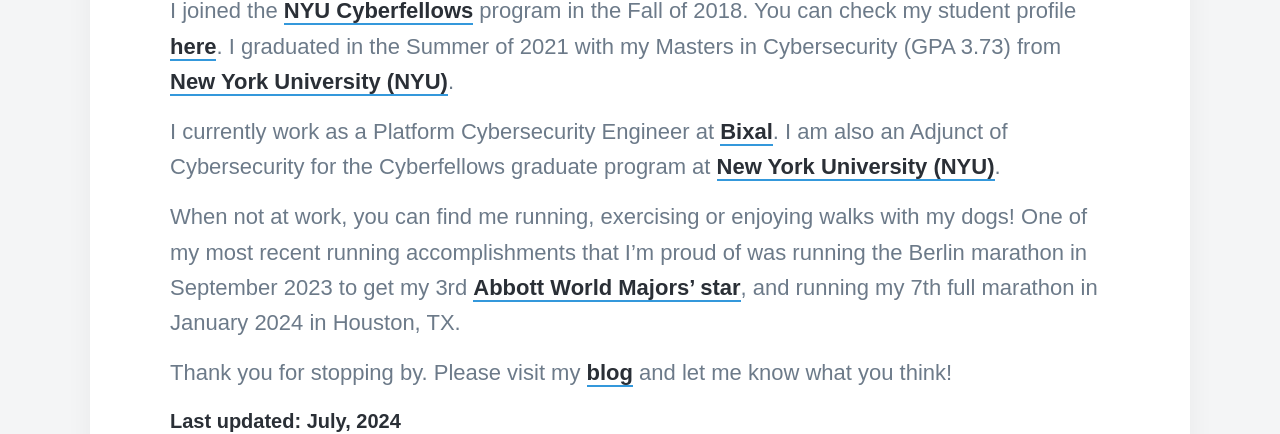
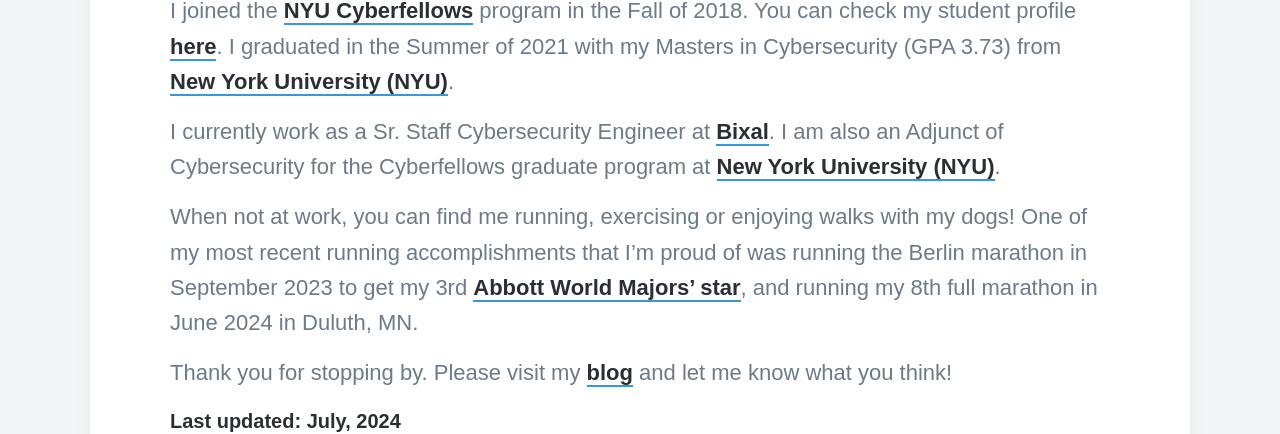
Before and after one commit to paoga87/jekyll-v2, a Jekyll site: the page built from _pages/about.md, in a window 1280 px wide and 900 px high, scrolled down 1868 px. Shown: the part 141-575 px from the top of the window. Built offline with Jekyll 4.4.1, drawn with Linux system fonts in a browser that asks for light colours; nearby versions of some CDN libraries; some web fonts are replaced.

Commit message:
Update About and Resume pages w/ new Bixal position and marathon count

```diff
--- a/_pages/about.md
+++ b/_pages/about.md
@@ -19,9 +19,9 @@ After being an Au Pair, I decided to stay and attend school here in the US. I st
 
 I joined the [NYU Cyberfellows](https://engineering.nyu.edu/academics/programs/cybersecurity-ms-online/nyu-cyber-fellows) program in the Fall of 2018. You can check my student profile [here](https://engineering.nyu.edu/student/paola-garcia-cardenas). I graduated in the Summer of 2021 with my Masters in Cybersecurity (GPA 3.73) from [New York University (NYU)](http://www.nyu.edu/).
 
-I currently work as a Platform Cybersecurity Engineer at [Bixal](https://www.bixal.com/). I am also an Adjunct of Cybersecurity for the Cyberfellows graduate program at [New York University (NYU)](http://www.nyu.edu/).
+I currently work as a Sr. Staff Cybersecurity Engineer at [Bixal](https://www.bixal.com/). I am also an Adjunct of Cybersecurity for the Cyberfellows graduate program at [New York University (NYU)](http://www.nyu.edu/).
 
-When not at work, you can find me running, exercising or enjoying walks with my dogs! One of my most recent running accomplishments that I'm proud of was running the Berlin marathon in September 2023 to get my 3rd [Abbott World Majors' star](https://www.worldmarathonmajors.com/six-star/majors), and running my 7th full marathon in January 2024 in Houston, TX.
+When not at work, you can find me running, exercising or enjoying walks with my dogs! One of my most recent running accomplishments that I'm proud of was running the Berlin marathon in September 2023 to get my 3rd [Abbott World Majors' star](https://www.worldmarathonmajors.com/six-star/majors), and running my 8th full marathon in June 2024 in Duluth, MN.
 
 Thank you for stopping by. Please visit my [blog](/blog) and let me know what you think!
 
```
Also changed, not shown: _pages/resume.md (+1 -1 lines), 1 other file.
